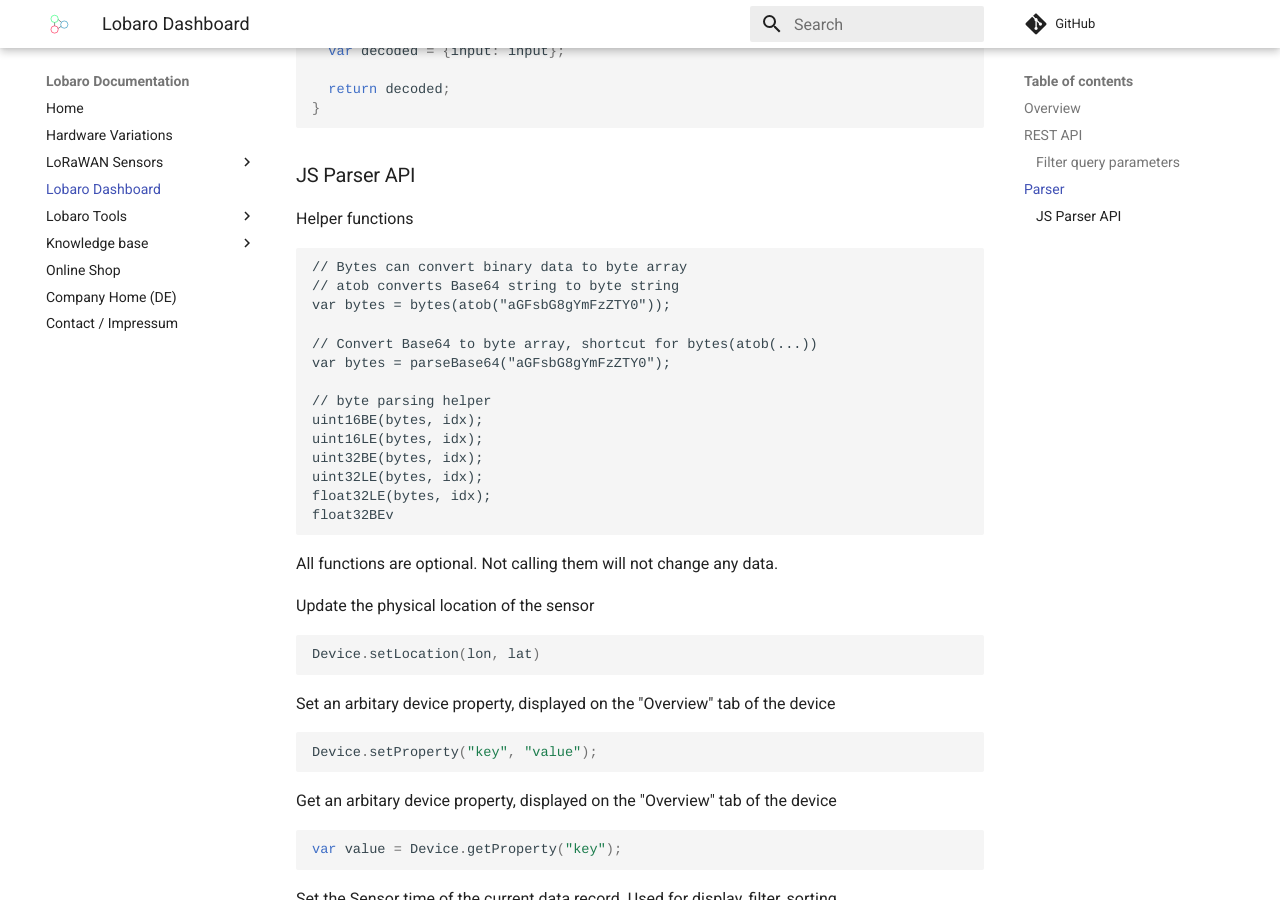
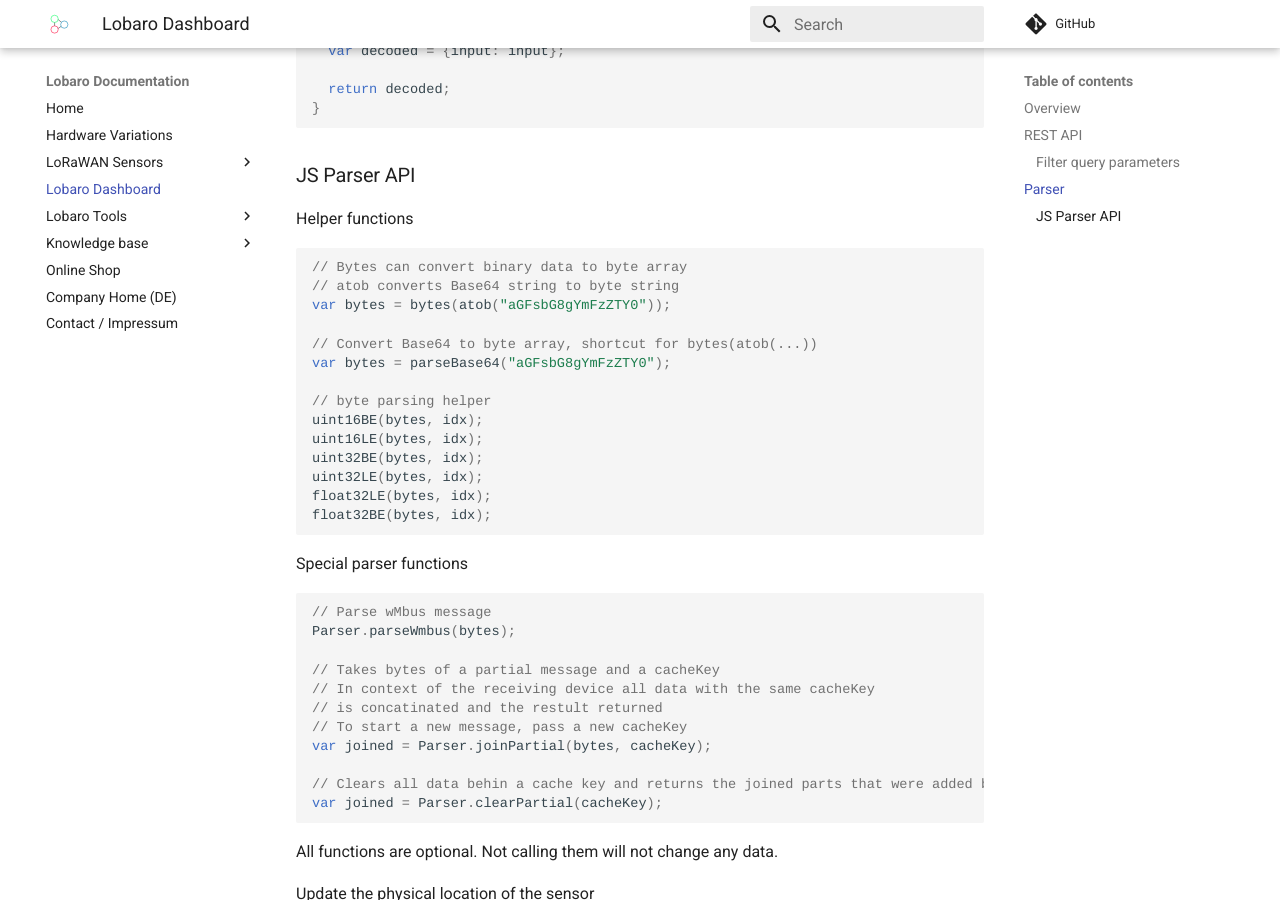
Before and after one commit to Lobaro/docs, an MkDocs documentation site: the page built from docs/dashboard/index.md, in a window 1280 px wide and 900 px high, scrolled down 1813 px. Built offline with MkDocs 1.6.1 and Material for MkDocs 9.7.7, drawn with Linux system fonts in a browser that asks for light colours; a script that is not in the unit is left out; comment, search, counter and statistics services are not loaded.

Commit message:
Update index.md

````diff
--- a/docs/dashboard/index.md
+++ b/docs/dashboard/index.md
@@ -80,7 +80,7 @@
 
 Helper functions
 
-```
+```javascript
 // Bytes can convert binary data to byte array
 // atob converts Base64 string to byte string
 var bytes = bytes(atob("aGFsbG8gYmFzZTY0"));
@@ -94,8 +94,25 @@
 uint32BE(bytes, idx);
 uint32LE(bytes, idx);
 float32LE(bytes, idx);
-float32BEv
+float32BE(bytes, idx);
 ```
+
+Special parser functions
+
+```javascript
+// Parse wMbus message
+Parser.parseWmbus(bytes);
+
+// Takes bytes of a partial message and a cacheKey
+// In context of the receiving device all data with the same cacheKey
+// is concatinated and the restult returned
+// To start a new message, pass a new cacheKey
+var joined = Parser.joinPartial(bytes, cacheKey);
+
+// Clears all data behin a cache key and returns the joined parts that were added before
+var joined = Parser.clearPartial(cacheKey);
+```
+
 
 All functions are optional. Not calling them will not change any data.
 
````
